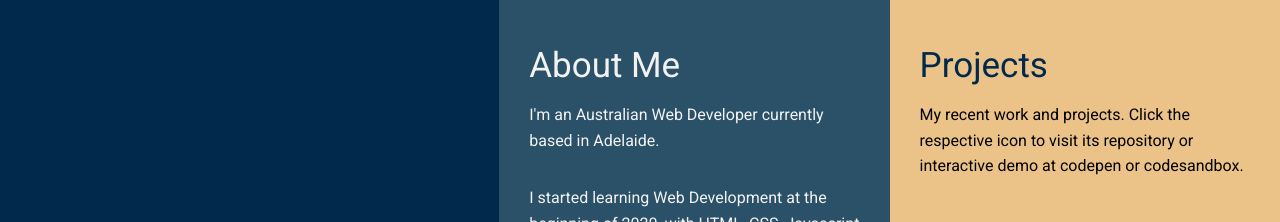
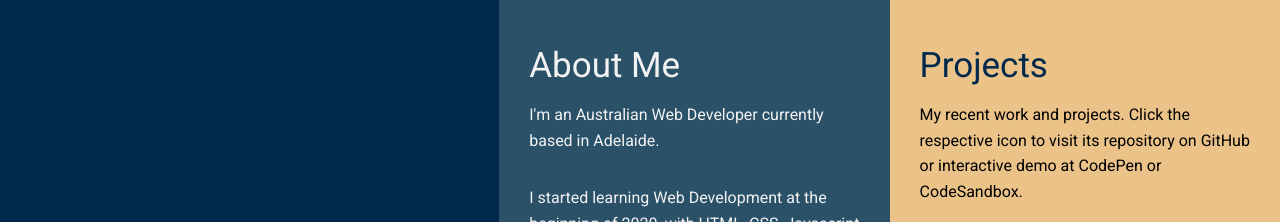
Before and after one commit to hewhodevs/portfolio-design, a plain HTML site: page index.html in a window 1280 px wide. Shown: the top 222 px of the page. Drawn offline with Linux system fonts and the light colour scheme.

Commit message:
changed project description

```diff
--- a/index.html
+++ b/index.html
@@ -107,7 +107,7 @@
         <h2 id="project-heading">Projects</h2>
         <p>
           My recent work and projects. Click the respective icon to visit its
-          repository or interactive demo at codepen or codesandbox.
+          repository on GitHub or interactive demo at CodePen or CodeSandbox.
         </p>
       </div>
       <div id="project-1-container" class="project-container border-box center-content">
```
